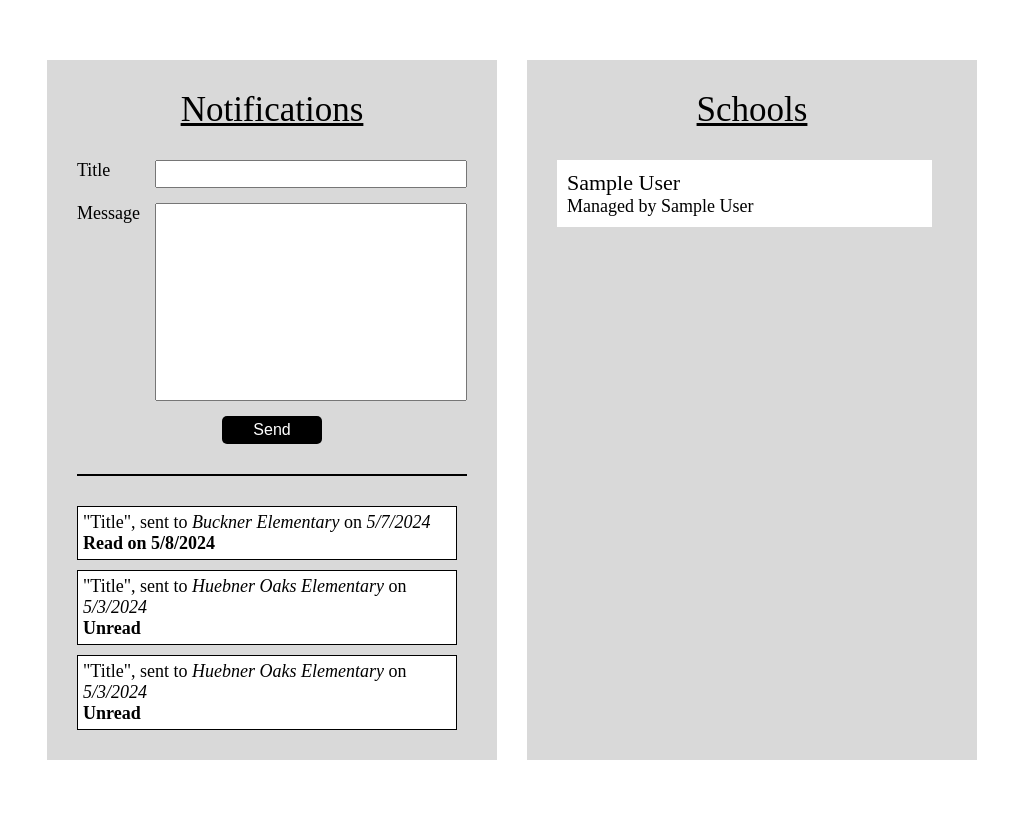
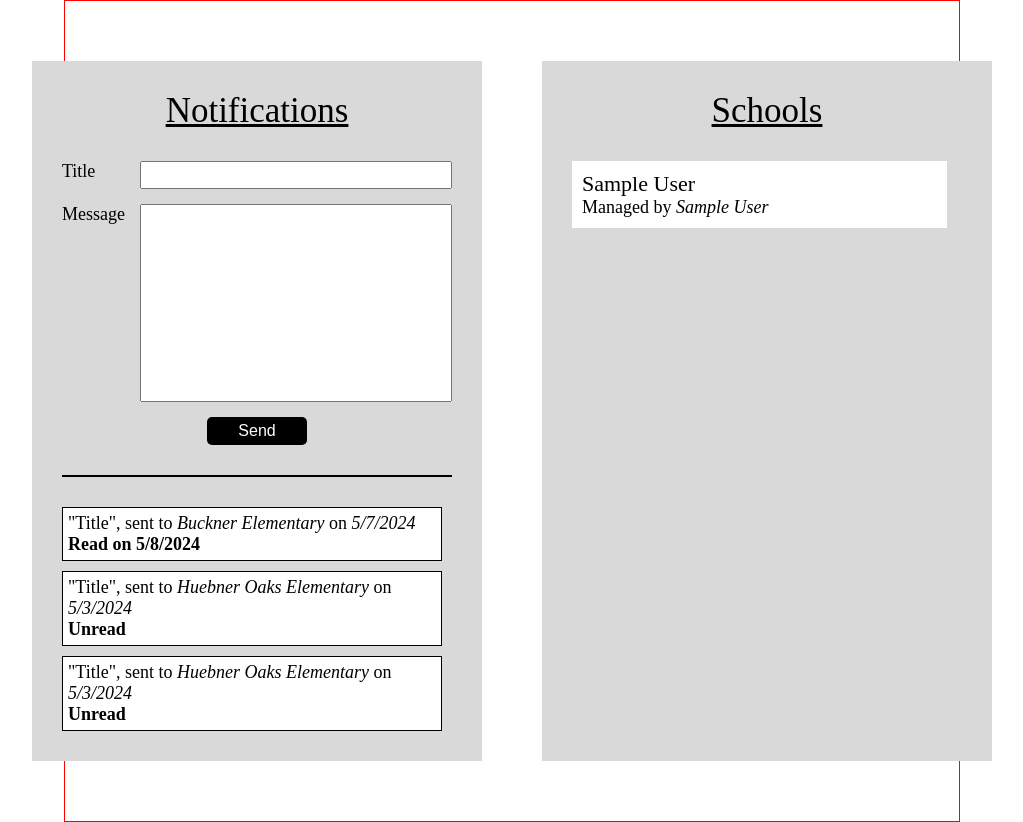
Before and after one commit to geuresti/Photom, a Django app: page /photom/admin_dashboard/ in a window 1280 px wide. Shown: the part 105-927 px from the top of the page, without its empty margins (128-1151 px from the left). Before the commit the page ends 865 px from the top, so only its background shows below. Run offline with Django 4.2, Linux system fonts and the light colour scheme; a user stored in the database is signed in; tables that the repository leaves empty hold one stand-in row (values such as "Sample post"); some libraries are stand-ins or nearby versions.

Commit message:
going to use django admin rather than creating an admin dashboard from scratch. registered models to admin.

```diff
--- a/photomanager/photom/models.py
+++ b/photomanager/photom/models.py
@@ -43,7 +43,7 @@ class Class(models.Model):
     class_school = models.ForeignKey(SchoolAccount, blank=True, on_delete=models.CASCADE)
 
     def __str__(self):
-        return self.class_name
+        return "(" + str(self.class_school) + ") " + self.class_name
 
 """
 STUDENT DATA
@@ -63,7 +63,7 @@ class Student(models.Model):
     student_photo_ID = models.ImageField(default="photo-ids/default-photo-id.PNG", upload_to="photo-ids")
 
     def __str__(self):
-        return self.first_name + " " + self.last_name
+        return self.first_name + " " + self.last_name  + " #" + str(self.student_ID)
 
 class Photo(models.Model):
     photo = models.ImageField(upload_to="student-pictures")
--- a/photomanager/photom/static/photom/admin_dashboard.css
+++ b/photomanager/photom/static/photom/admin_dashboard.css
@@ -5,7 +5,9 @@
 
     display: flex;
     justify-content: center;
-    gap: 30px;
+    gap: 60px;
+
+    border: 1px solid red;
 }
 
 .ad-block-wrapper {
@@ -96,9 +98,7 @@
 /**************** NOTIFICATION HISTORY ****************/
 
 #notifications-wrapper {
-
     padding: 0 10px 0 0 ;
-
     overflow-y: auto;
     overflow-x: hidden;
 }
@@ -124,7 +124,7 @@
 }
 
 .school {
-    margin-bottom: 30px;
+    margin-bottom: 15px;
     padding: 10px;
     background-color: white;
 }
--- a/photomanager/photom/templates/photom/admin_dashboard.html
+++ b/photomanager/photom/templates/photom/admin_dashboard.html
@@ -90,7 +90,7 @@
                 <div class="school">
                     <h2> {{ school.school_name }} </h2>
                     <p>
-                        Managed by {{ school.user.first_name }} {{ school.user.last_name }}
+                        Managed by <i>{{ school.user.first_name }} {{ school.user.last_name }}</i>
                     </p>
                 </div>
                 {% endfor %}
```
Also changed, not shown: photomanager/photom/admin.py (+5 -2 lines).
